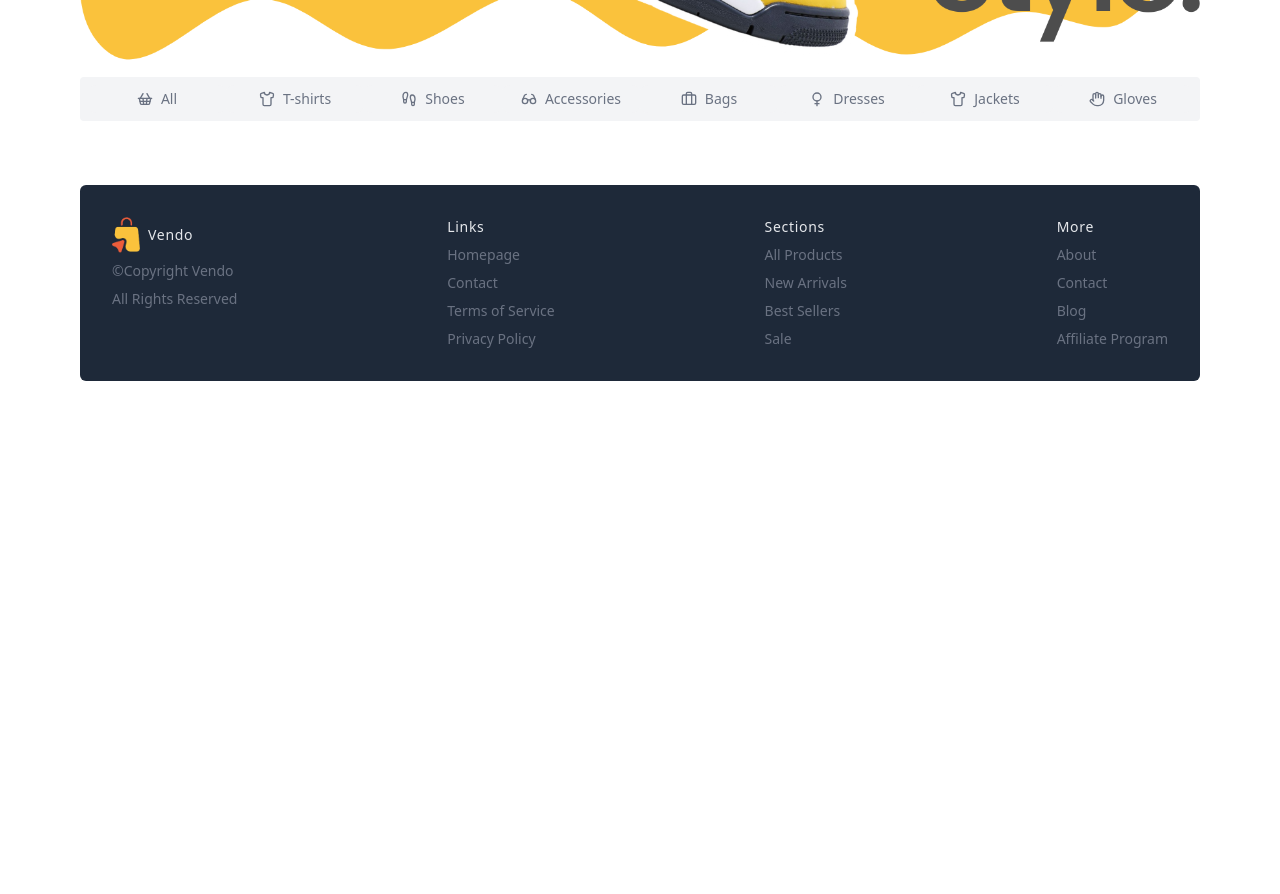
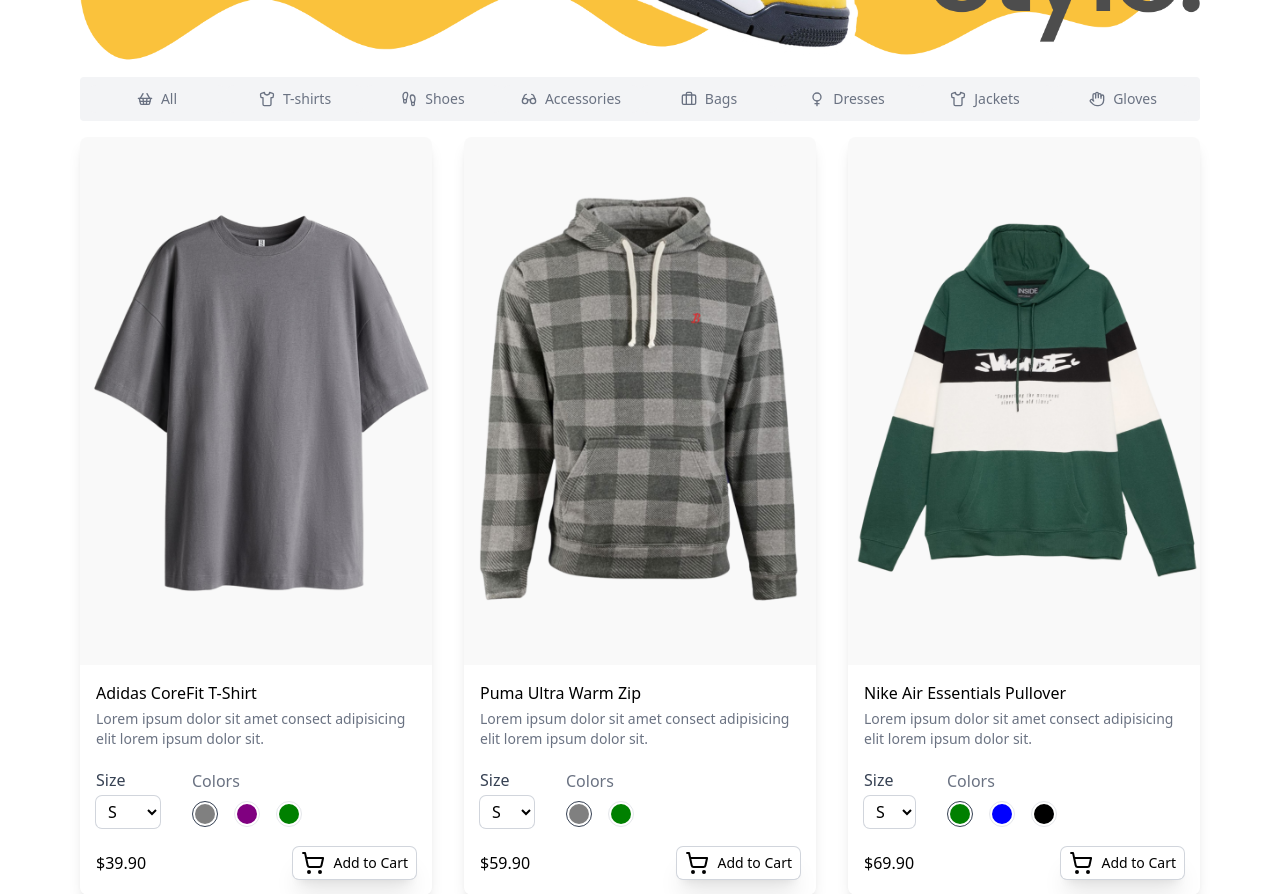
Before and after one commit to SubhodeepSamanta/Vendo, a Next.js app in the folder client/: page / in a window 1280 px wide. Shown: the part 380-1274 px from the top of the page. Before the commit the page ends 800 px from the top, so only its background shows below. Built offline with nearby package versions, Linux system fonts and the light colour scheme.

Commit message:
add products

```diff
--- a/client/src/app/page.tsx
+++ b/client/src/app/page.tsx
@@ -1,4 +1,5 @@
 import Categories from "@/components/Categories";
+import ProductsList from "@/components/ProductsList";
 import Image from "next/image";
 
 export default function Home() {
@@ -7,7 +8,7 @@
     <div className="relative w-full aspect-[3/1]">
       <Image src='/featured.png' alt="featured" fill />
     </div>
-      <Categories/>
+    <ProductsList/>
     </>
   );
 }
--- /dev/null
+++ b/client/src/components/ProductsCard.tsx
@@ -0,0 +1,61 @@
+"use client"
+
+import { ProductType } from '@/types'
+import { ShoppingCart } from 'lucide-react'
+import Image from 'next/image'
+import Link from 'next/link'
+import React, { useState } from 'react'
+
+const ProductsCard = ({product}:{product:ProductType}) => {
+  const [productTypes,setProductTypes]= useState({
+    size:product.sizes[0],
+    color:product.colors[0]
+  })
+
+  const handleProductType=({type,value}:{type:"size"|"color",value:string})=>{
+    setProductTypes((prev)=>({...prev,[type]:value}))
+  }
+
+  return (
+    <div className='shadow-lg rounded-lg overflow-hidden mt-4'>
+      <div className='relative aspect-[2/3]'>
+        <Link href={`products/${product.id}`}>
+        <Image src={product.images[productTypes.color]} fill alt={product.name} className='object-cover hover:scale-105 transition-all duration-300'/>
+        </Link>
+      </div>
+        <div className='flex flex-col gap-1 p-4'>
+          <p className='font-medium'>{product.name}</p>
+          <p className='text-sm text-gray-500'>{product.shortDescription}</p>
+        </div>
+        <div className='flex items-center justify-start pl-4 gap-6 mb-4'>
+          <p className='flex flex-col text-gray-700 gap-1'>
+            Size
+            <select name="size" id="size" className='px-2 py-1 rounded-md ring ring-gray-300 text-black cursor-pointer' onChange={(e)=>handleProductType({type:"size",value:e.target.value})}>
+              {product.sizes.map((size)=>(
+                <option value={size}>{size.toUpperCase()}</option>
+              ))}
+            </select>
+          </p>
+          <p className='flex flex-col gap-2 text-gray-500 px-2 py-1'>
+            Colors
+            <div className='flex gap-4'>
+              {product.colors.map((color)=>(
+                <div key={color} className={`flex gap-4 border rounded-full cursor-pointer p-[2px] ${productTypes.color===color? 'border-gray-700':' border-gray-200'}`} onClick={()=>handleProductType({type:"color",value:color})}>
+                <div className='h-[20px] w-[20px] rounded-full' style={{backgroundColor: color}}></div>
+                </div>
+              ))}
+            </div>
+          </p>
+        </div>
+        <div className='flex items-center justify-between m-4'>
+          <p className='text-md font-medium'>${product.price.toFixed(2)}</p>
+          <div className='ring ring-gray-300 flex gap-2 text-sm items-center px-2 py-1 rounded-md shadow-xl cursor-pointer hover:bg-gray-800 hover:text-white transition-all duration-200'>
+            <ShoppingCart/>
+            Add to Cart
+          </div>
+        </div>
+    </div>
+  )
+}
+
+export default ProductsCard
--- /dev/null
+++ b/client/src/components/ProductsList.tsx
@@ -0,0 +1,131 @@
+import { ProductsTypes } from "@/types";
+import Categories from "./Categories"
+import ProductsCard from "./ProductsCard"
+
+const products: ProductsTypes = [
+  {
+    id: 1,
+    name: "Adidas CoreFit T-Shirt",
+    shortDescription:
+      "Lorem ipsum dolor sit amet consect adipisicing elit lorem ipsum dolor sit.",
+    description:
+      "Lorem ipsum dolor sit amet consect adipisicing elit lorem ipsum dolor sit. Lorem ipsum dolor sit amet consect adipisicing elit lorem ipsum dolor sit. Lorem ipsum dolor sit amet consect adipisicing elit lorem ipsum dolor sit.",
+    price: 39.9,
+    sizes: ["s", "m", "l", "xl", "xxl"],
+    colors: ["gray", "purple", "green"],
+    images: {
+      gray: "/products/1g.png",
+      purple: "/products/1p.png",
+      green: "/products/1gr.png",
+    },
+  },
+  {
+    id: 2,
+    name: "Puma Ultra Warm Zip",
+    shortDescription:
+      "Lorem ipsum dolor sit amet consect adipisicing elit lorem ipsum dolor sit.",
+    description:
+      "Lorem ipsum dolor sit amet consect adipisicing elit lorem ipsum dolor sit. Lorem ipsum dolor sit amet consect adipisicing elit lorem ipsum dolor sit. Lorem ipsum dolor sit amet consect adipisicing elit lorem ipsum dolor sit.",
+    price: 59.9,
+    sizes: ["s", "m", "l", "xl"],
+    colors: ["gray", "green"],
+    images: { gray: "/products/2g.png", green: "/products/2gr.png" },
+  },
+  {
+    id: 3,
+    name: "Nike Air Essentials Pullover",
+    shortDescription:
+      "Lorem ipsum dolor sit amet consect adipisicing elit lorem ipsum dolor sit.",
+    description:
+      "Lorem ipsum dolor sit amet consect adipisicing elit lorem ipsum dolor sit. Lorem ipsum dolor sit amet consect adipisicing elit lorem ipsum dolor sit. Lorem ipsum dolor sit amet consect adipisicing elit lorem ipsum dolor sit.",
+    price: 69.9,
+    sizes: ["s", "m", "l"],
+    colors: ["green", "blue", "black"],
+    images: {
+      green: "/products/3gr.png",
+      blue: "/products/3b.png",
+      black: "/products/3bl.png",
+    },
+  },
+  {
+    id: 4,
+    name: "Nike Dri Flex T-Shirt",
+    shortDescription:
+      "Lorem ipsum dolor sit amet consect adipisicing elit lorem ipsum dolor sit.",
+    description:
+      "Lorem ipsum dolor sit amet consect adipisicing elit lorem ipsum dolor sit. Lorem ipsum dolor sit amet consect adipisicing elit lorem ipsum dolor sit. Lorem ipsum dolor sit amet consect adipisicing elit lorem ipsum dolor sit.",
+    price: 29.9,
+    sizes: ["s", "m", "l"],
+    colors: ["white", "pink"],
+    images: { white: "/products/4w.png", pink: "/products/4p.png" },
+  },
+  {
+    id: 5,
+    name: "Under Armour StormFleece",
+    shortDescription:
+      "Lorem ipsum dolor sit amet consect adipisicing elit lorem ipsum dolor sit.",
+    description:
+      "Lorem ipsum dolor sit amet consect adipisicing elit lorem ipsum dolor sit. Lorem ipsum dolor sit amet consect adipisicing elit lorem ipsum dolor sit. Lorem ipsum dolor sit amet consect adipisicing elit lorem ipsum dolor sit.",
+    price: 49.9,
+    sizes: ["s", "m", "l"],
+    colors: ["red", "orange", "black"],
+    images: {
+      red: "/products/5r.png",
+      orange: "/products/5o.png",
+      black: "/products/5bl.png",
+    },
+  },
+  {
+    id: 6,
+    name: "Nike Air Max 270",
+    shortDescription:
+      "Lorem ipsum dolor sit amet consect adipisicing elit lorem ipsum dolor sit.",
+    description:
+      "Lorem ipsum dolor sit amet consect adipisicing elit lorem ipsum dolor sit. Lorem ipsum dolor sit amet consect adipisicing elit lorem ipsum dolor sit. Lorem ipsum dolor sit amet consect adipisicing elit lorem ipsum dolor sit.",
+    price: 59.9,
+    sizes: ["40", "42", "43", "44"],
+    colors: ["gray", "white"],
+    images: { gray: "/products/6g.png", white: "/products/6w.png" },
+  },
+  {
+    id: 7,
+    name: "Nike Ultraboost Pulse ",
+    shortDescription:
+      "Lorem ipsum dolor sit amet consect adipisicing elit lorem ipsum dolor sit.",
+    description:
+      "Lorem ipsum dolor sit amet consect adipisicing elit lorem ipsum dolor sit. Lorem ipsum dolor sit amet consect adipisicing elit lorem ipsum dolor sit. Lorem ipsum dolor sit amet consect adipisicing elit lorem ipsum dolor sit.",
+    price: 69.9,
+    sizes: ["40", "42", "43"],
+    colors: ["gray", "pink"],
+    images: { gray: "/products/7g.png", pink: "/products/7p.png" },
+  },
+  {
+    id: 8,
+    name: "Levi’s Classic Denim",
+    shortDescription:
+      "Lorem ipsum dolor sit amet consect adipisicing elit lorem ipsum dolor sit.",
+    description:
+      "Lorem ipsum dolor sit amet consect adipisicing elit lorem ipsum dolor sit. Lorem ipsum dolor sit amet consect adipisicing elit lorem ipsum dolor sit. Lorem ipsum dolor sit amet consect adipisicing elit lorem ipsum dolor sit.",
+    price: 59.9,
+    sizes: ["s", "m", "l"],
+    colors: ["blue", "green"],
+    images: { blue: "/products/8b.png", green: "/products/8gr.png" },
+  },
+];
+
+const ProductsList = () => {
+  return (
+    <div>
+        <Categories/>
+        <div className="grid grid-cols-1 sm:grid-cols-2 xl:grid-cols-3 2xl:grid-cols-4 gap-8">
+          {
+            products.map((product)=>(
+              <ProductsCard key={product.id} product={product}/>
+            ))
+          }
+        </div>
+    </div>
+  )
+}
+
+export default ProductsList
--- /dev/null
+++ b/client/src/types.ts
@@ -0,0 +1,12 @@
+export type ProductType={
+    id: string|number,
+    name: string,
+    shortDescription:string,
+    description:string,
+    price:number,
+    sizes: string[],
+    colors:string[],
+    images: Record<string,string>
+}
+
+export type ProductsTypes= ProductType[];
```
